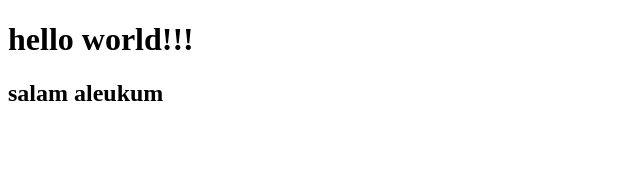
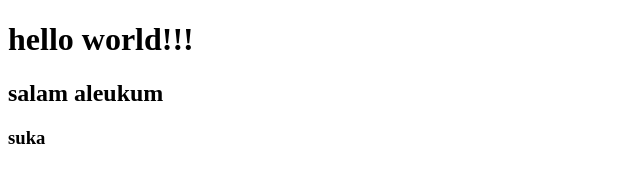
Before and after one commit to Sergey110596/project, a plain HTML site: page index.html in a window 1280 px wide. Shown: the full height of the page, 0-640 px from the left. Drawn offline with Linux system fonts and the light colour scheme.

Commit message:
index.html.mod

```diff
--- a/index.html
+++ b/index.html
@@ -13,5 +13,6 @@
     <h2>
         salam aleukum
     </h2>
+    <h3>suka</h3>
 </body>
 </html>
```
